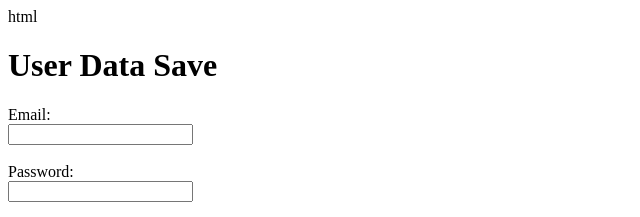
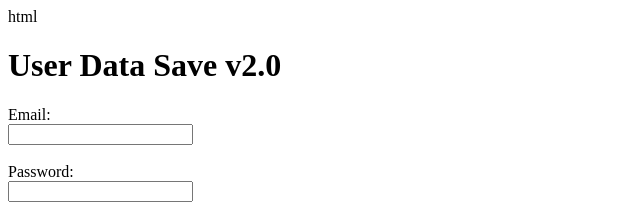
Before and after one commit to LordLOLQDH/ai-playground, a plain HTML site: page index.html in a window 1280 px wide. Shown: the top 217 px of the page, 0-640 px from the left. Drawn offline with Linux system fonts and the light colour scheme.

Commit message:
Update index.html

```diff
--- a/index.html
+++ b/index.html
@@ -7,7 +7,7 @@ html
     <title>User Data Save v.2.0</title>
 </head>
 <body>
-    <h1>User Data Save</h1>
+    <h1>User Data Save v2.0</h1>
     <form id="userDataForm">
         <label for="email">Email:</label><br>
         <input type="text" id="email" name="email"><br><br>
```
